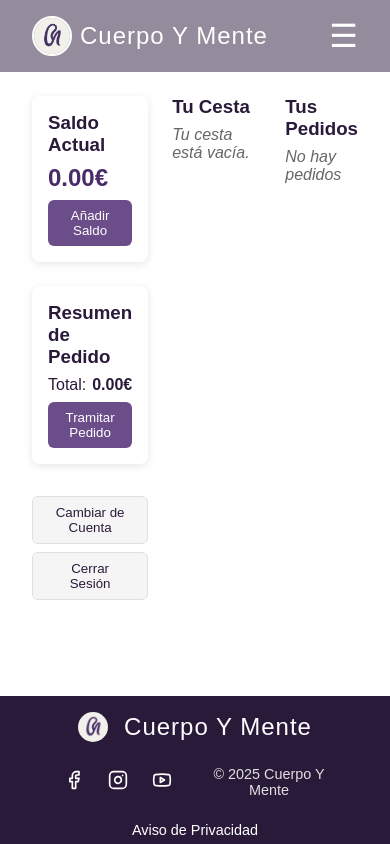
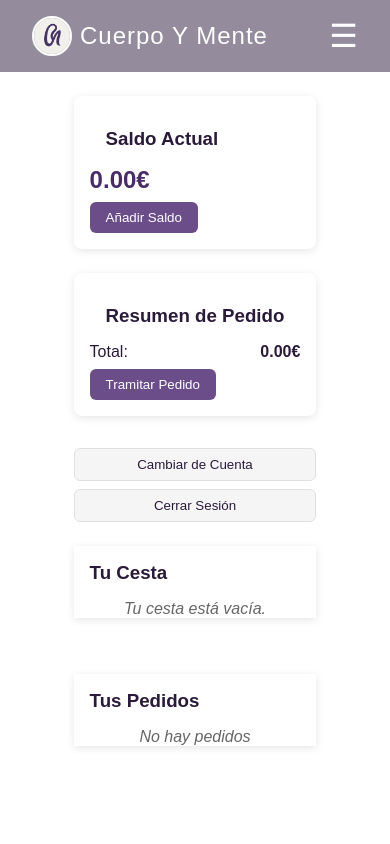
Before and after one commit to CuerpoYMente/CuerpoYMente, a React (Vite) app: page /carrito in a window 390 px wide. Built offline with nearby package versions, Linux system fonts and the light colour scheme; sample sign-in values are in the browser's storage.

Commit message:
Implementación Carrito.jsx responsive

```diff
--- a/src/pages/Carrito.jsx
+++ b/src/pages/Carrito.jsx
@@ -230,13 +230,23 @@ const ContentWrapper = styled.div`
   margin: 6rem auto;
   flex: 1;
   padding: 0 2rem;
+
+  @media (max-width: 768px) {
+    grid-template-columns: 1fr;
+  }
 `
+
 
 const Sidebar = styled.div`
   display: flex;
   flex-direction: column;
   gap: 1.5rem;
+
+  @media (max-width: 768px) {
+    width: 100%;
+  }
 `
+
 
 const Block = styled.div`
   background: ${colors.white};
@@ -246,7 +256,7 @@ const Block = styled.div`
 `
 
 const Title = styled.h3`
-  margin: 0 0 .5rem;
+  margin: 1rem 1rem;
   color: ${colors.purpleDark};
 `
 
@@ -296,6 +306,9 @@ const CartSection = styled.div`
   display: flex;
   flex-direction: column;
   max-width: 600px;
+  margin-bottom: 2rem;
+  background: ${colors.white};
+  box-shadow: 0 2px 8px rgba(0,0,0,0.1);
 `
 
 const CartScroll = styled.div`
@@ -362,7 +375,11 @@ const Del = styled.button`
   cursor: pointer;
 `
 
-const OrdersSection = styled.div``
+const OrdersSection = styled.div`
+  margin-bottom: 2rem;
+  background: ${colors.white};
+  box-shadow: 0 2px 8px rgba(0,0,0,0.1);
+`
 
 const OrdersScroll = styled.div`
   max-height: 400px;
```
